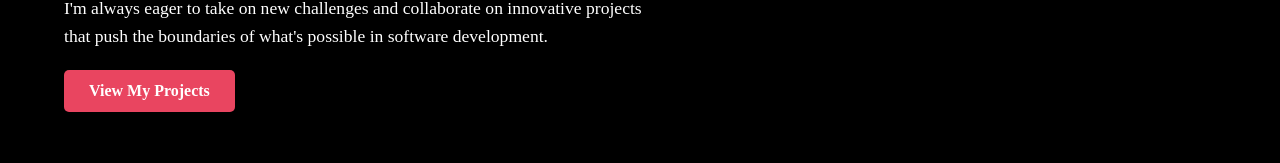
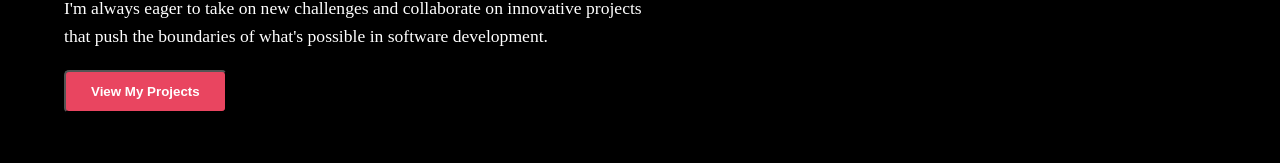
Before and after one commit to kavyaballa1020/Angular-Portfolio, an Angular app: page /about in a window 1280 px wide. Shown: the part 588-751 px from the top of the page. Built offline with nearby package versions, Linux system fonts and the light colour scheme.

Commit message:
"Added Router import and navigateToProjects method to AboutComponent"

```diff
--- a/src/app/about/about.component.html
+++ b/src/app/about/about.component.html
@@ -1,3 +1,4 @@
+<!-- about.component.html -->
 <div class="about-section">
   <div class="about-content">
     <h2>About Me</h2>
@@ -12,7 +13,7 @@
     </ul>
     <p>With a Bachelor's degree in Computer Science and ongoing pursuit of knowledge through continuous learning, I strive to stay at the forefront of technological advancements. My academic background has provided me with a strong foundation in data structures, algorithms, and software design principles.</p>
     <p>I'm always eager to take on new challenges and collaborate on innovative projects that push the boundaries of what's possible in software development.</p>
-    <a href="#projects" class="cta-button">View My Projects</a>
+    <button (click)="navigateToProjects()" class="cta-button">View My Projects</button>
   </div>
   <div class="about-image">
     <img src="Kavya.JPG" alt="Kavya coding">
```
